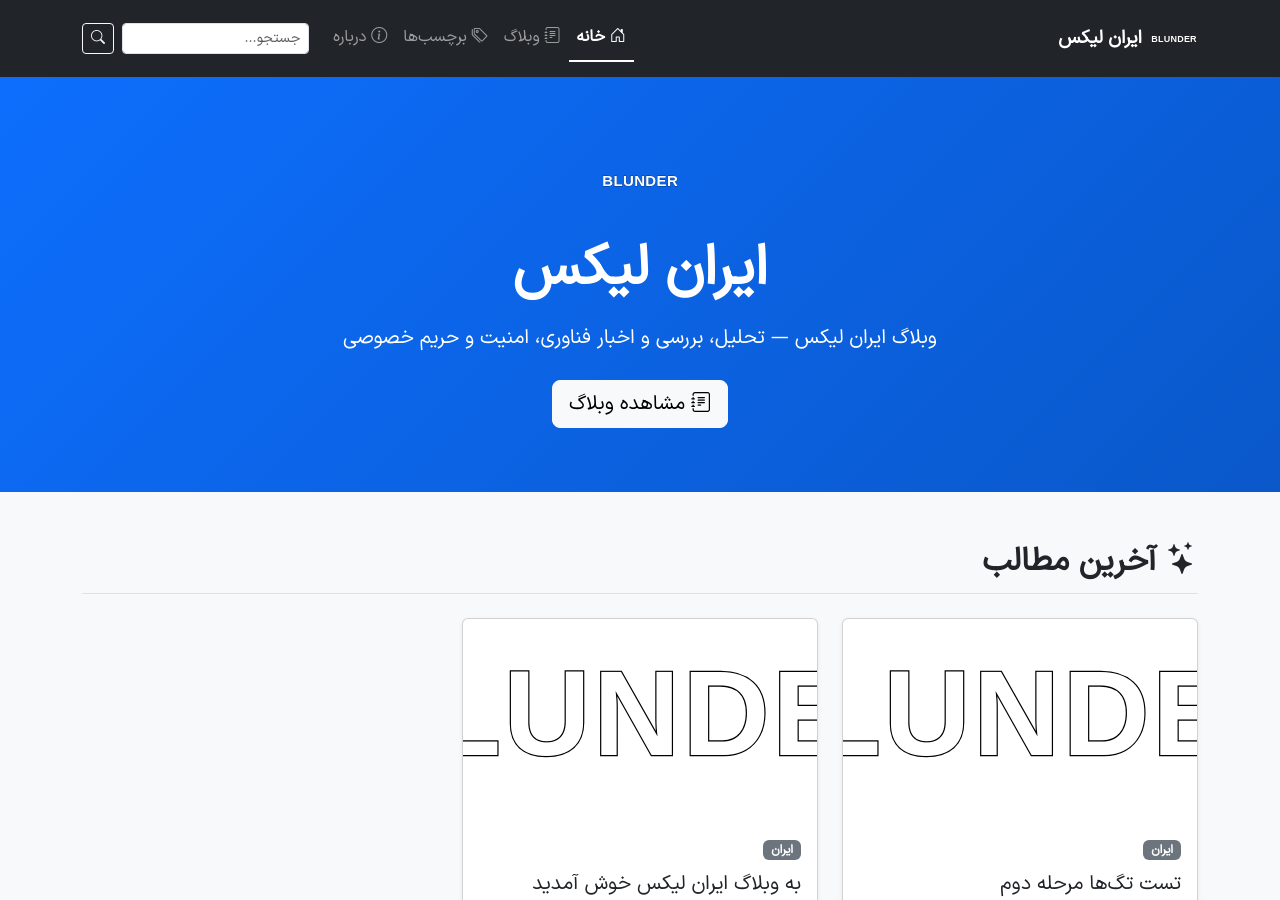
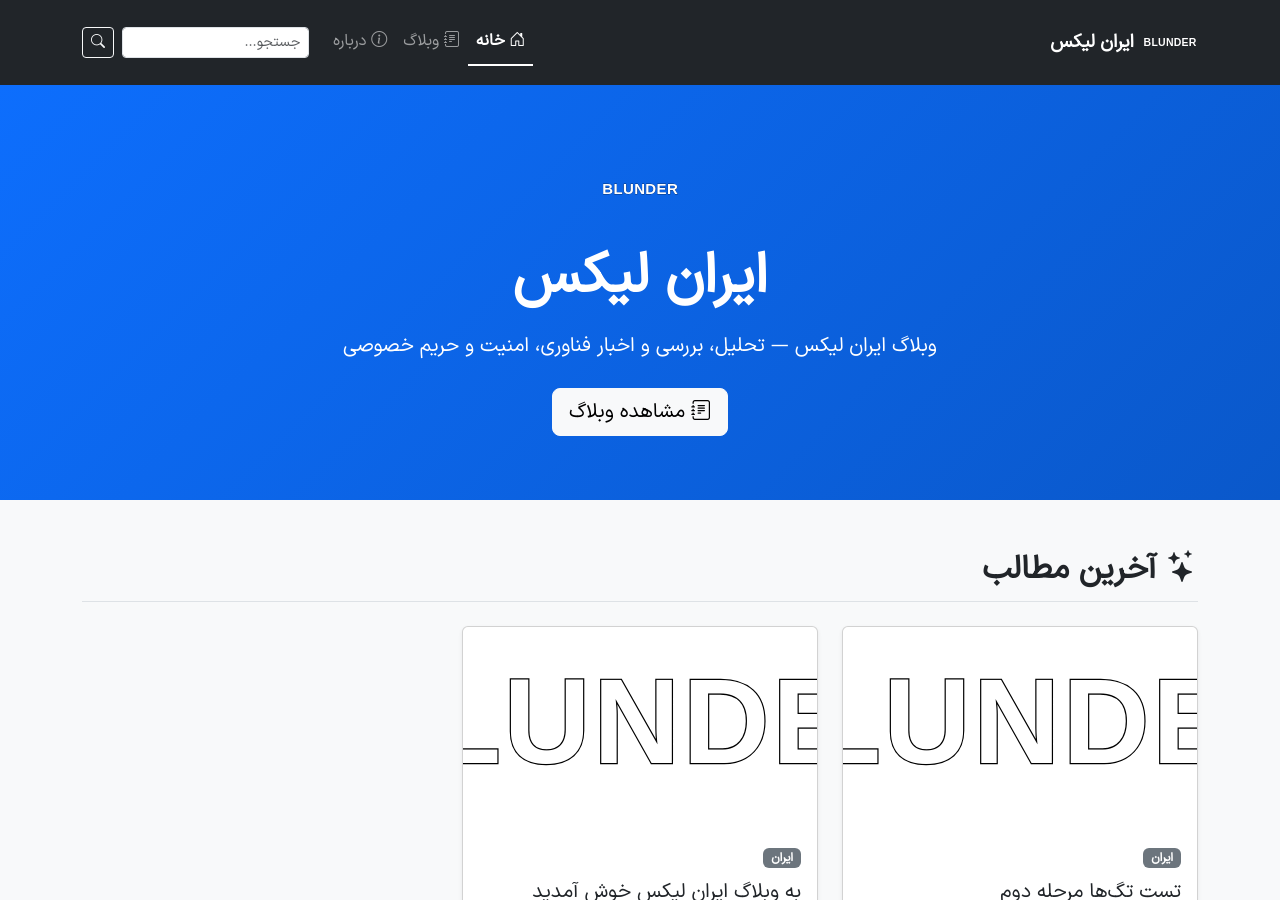
Before and after one commit to iranleaks/iranleaks.github.io, a Jekyll site: the page built from index.html, in a window 1280 px wide and 900 px high. Built offline with Jekyll 4.4.1, drawn with Linux system fonts in a browser that asks for light colours.

Commit message:
Update header.html

```diff
--- a/_includes/header.html
+++ b/_includes/header.html
@@ -4,7 +4,7 @@
   <nav class="navbar navbar-expand-lg navbar-dark bg-dark" aria-label="ناوبری اصلی">
     <div class="container">
       <a class="navbar-brand d-flex align-items-center" href="{{ '/' | relative_url }}">
-        <img src="{{ site.logo | relative_url }}" alt="لوگوی {{ site.title }}" width="48" height="48" class="me-2" loading="eager">
+        <img src="{{ site.logo | relative_url }}" alt="لوگوی {{ site.title }}" width="56" height="56" class="me-2" loading="eager">
         <span class="fw-bold">{{ site.title }}</span>
       </a>
 
@@ -28,11 +28,6 @@
             </a>
           </li>
           <li class="nav-item">
-            <a class="nav-link {% if page.url contains '/tags' %}active{% endif %}" href="{{ '/tags/' | relative_url }}">
-              <i class="bi bi-tags"></i> برچسب‌ها
-            </a>
-          </li>
-          <li class="nav-item">
             <a class="nav-link {% if page.url contains '/about' %}active{% endif %}" href="{{ '/about/' | relative_url }}">
               <i class="bi bi-info-circle"></i> درباره
             </a>
```
